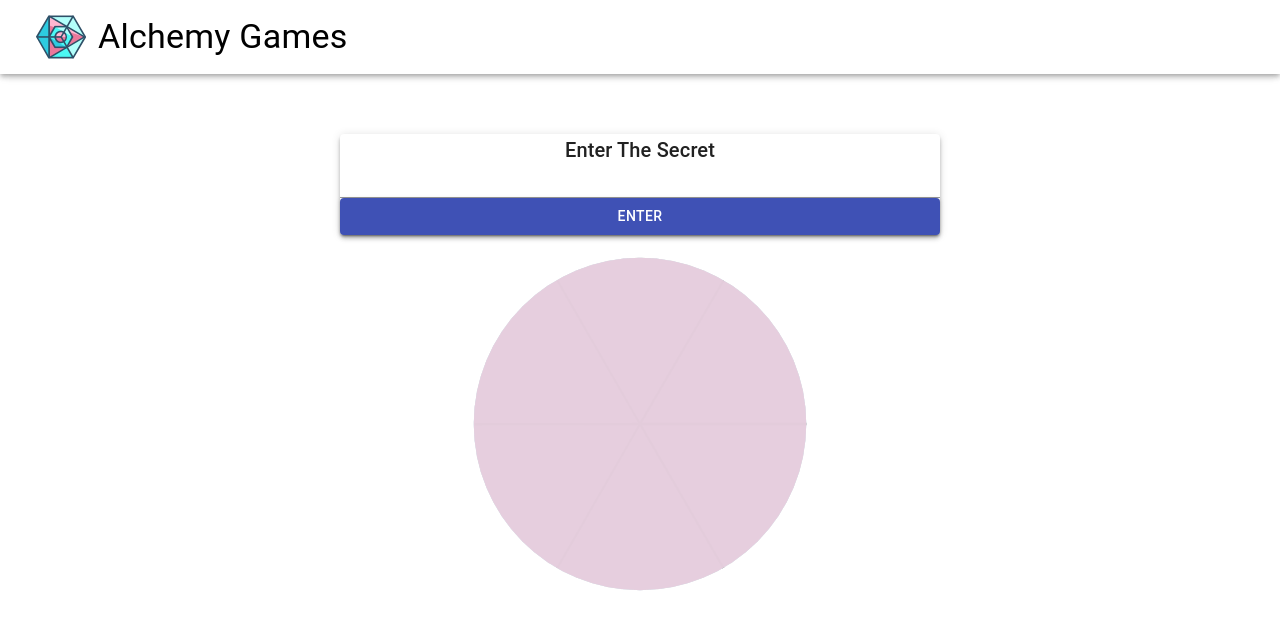
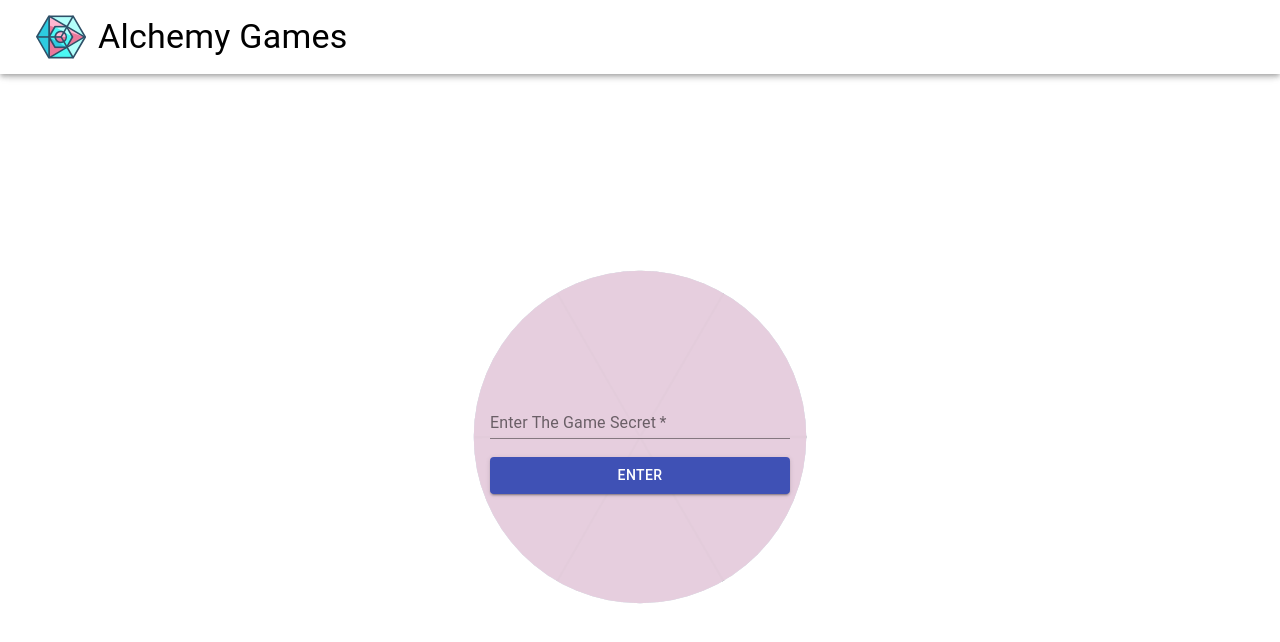
Before and after one commit to th-m/alchemy-avalon, a React (Create React App) app: page / in a window 1280 px wide. Shown: the top 642 px of the page. Built offline with nearby package versions, Linux system fonts and the light colour scheme.

Commit message:
run locally

```diff
--- a/src/App.css
+++ b/src/App.css
@@ -94,6 +94,7 @@ polygon{
 }
 
 svg{
+  height:calc(100vh - 74px);
   width: 100%;
   max-width: 800px;
   right: 50%;
--- a/src/Components/Game/character-card.component.tsx
+++ b/src/Components/Game/character-card.component.tsx
@@ -1,15 +1,31 @@
 
 import React, { useContext } from 'react'
-import {characterPics} from './../../assets/index'
-import {GameContext} from './provider'
-const KnownInfo= (props) => {
-    return  ( props.data ? <> {Object.keys(props.data).map((k, i) => <KnownData character={k} xpos={i} names={props.data[k]} /> )} </> : null);
+import { GameContext } from './provider'
+
+import minion from '../../assets/imgs/characters/minion.svg';
+import morgana from '../../assets/imgs/characters/morgana.svg';
+import mordred from '../../assets/imgs/characters/mordred.svg';
+import knight from '../../assets/imgs/characters/knight.svg';
+import merlin from '../../assets/imgs/characters/merlin.svg';
+import percival from '../../assets/imgs/characters/percival.svg';
+
+export const characterPics = {
+    minion: minion,
+    morgana: morgana,
+    mordred: mordred,
+    knight: knight,
+    merlin: merlin,
+    percival: percival,
 }
 
-const KnownData= (props) => {
+const KnownInfo = (props) => {
+    return (props.data ? <> {Object.keys(props.data).map((k, i) => <KnownData character={k} xpos={i} names={props.data[k]} />)} </> : null);
+}
+
+const KnownData = (props) => {
     return <>
         <text x="100" y="170" font-family="Verdana" font-size="30" fill="green">{props.character}</text>
-              { props.names.map((name, i) => <text x="100" y={((i * 20) + 200)} font-family="Verdana" font-size="" fill="green">{name}</text> ) }
+        {props.names.map((name, i) => <text x="100" y={((i * 20) + 200)} font-family="Verdana" font-size="" fill="green">{name}</text>)}
     </>
 }
 
@@ -21,8 +37,8 @@ export const CharacterCard = () => {
         <>
             <text x="100" y="55" fontFamily="Verdana" fontSize="35" fill="blue">{character.name}</text>
             <text x="100" y="70" fontFamily="Verdana" fontSize="15" fill="green">Aignment: {character.alignment}</text>
-                    '<image href={characterPics[character.name]} x="110" y="75" height="100" width="100" />
-                    {(character.known ? <KnownInfo data={character.known} />:null)}
+            <image href={characterPics[character.name]} x="110" y="75" height="100" width="100" />
+            {(character.known ? <KnownInfo data={character.known} /> : null)}
         </>
 
     )
--- /dev/null
+++ b/src/Components/Game/game-input.component.tsx
@@ -0,0 +1,34 @@
+import React, { useContext } from 'react'
+import { TextField, Button } from '@material-ui/core'
+import { GameContext, GameProvider } from './provider'
+
+export const GameInput = ({ step }) => {
+    const ctx = useContext(GameContext);
+    return (
+        <div style={{
+            position: 'absolute',
+            top: '50%',
+            left: '50%',
+            marginTop: '-25px',
+            marginLeft: '-150px',
+            width: '300px',
+            height: '300px',
+        }}>
+            <TextField
+                id={step}
+                fullWidth
+                required
+                label={(step === 1 ? "Enter The Game Secret" : "What Is Your Name")}
+                onChange={ctx.handleInputChange}
+                className="marg_0"
+                margin="normal"
+                value={ctx.state[step]}
+            />
+            <div style={{ marginTop: 10 }}>
+                <Button variant="contained" color="primary" fullWidth onClick={ctx.sendMessage}>
+                    Enter
+          </Button>
+            </div>
+        </div >
+    )
+}
--- a/src/Components/Game/index.tsx
+++ b/src/Components/Game/index.tsx
@@ -3,6 +3,7 @@ import { Paper, Typography, TextField, Button } from '@material-ui/core'
 import { GameContext, GameProvider } from './provider'
 import { CharacterCard } from './character-card.component'
 import { WaitingRoom } from './waiting-room.component'
+import { GameInput } from './game-input.component'
 import '../../App.css';
 
 const suggestedSettup = {
@@ -18,39 +19,11 @@ const centerPoint = [160, 140];
 const points = [[127, 82.4], [193.3, 82.4], [226.5, 139.9], [193.3, 197.4], [127, 197.4], [93.8, 139.9]];
 const squarePoints = [[127, 82.4], [193.3, 82.4], [193.3, 139.9], [193.3, 197.4], [127, 197.4], [127, 139.9]];
 
-
-const Input = ({ step }) => {
-  const ctx = useContext(GameContext);
-  return (
-    <Paper className="game_container" elevation={4}>
-      <Typography variant="h6" component="h3">
-        {(step === "secret" ? "Enter The Secret" : "What Is Your Name")}
-      </Typography>
-      <TextField
-        id={step}
-        fullWidth
-        required
-        // onKeyDown={ctx.handleKeyDown}
-        onChange={ctx.handleInputChange}
-        className="marg_0"
-        margin="normal"
-        value={ctx.state[step]}
-      />
-      <Button variant="contained" color="primary" fullWidth onClick={ctx.sendMessage}>
-        Enter
-      </Button>
-    </Paper>
-  )
-}
-
-
 const gameStateRouter = (param) => {
   switch (param) {
     case 1:
     case 2:
-      return ([
-        <Input key="i am unique" step={(param === 1 ? "secret" : "name")} />,
-      ]);
+      return <GameInput step={param} />;
     case 3:
       return ([
         <WaitingRoom />,
@@ -67,7 +40,6 @@ const Game = () => {
 
     <>
       <svg version="1.1" id="Layer_1" x="0px" y="0px" viewBox="0 0 320 280">
-        {/* // style={{ enableBackground: "new 0 0 320 280" }} > */}
         <g className={(ctx.state.step < 4 ? '' : 'hideMe')}>
           <g className={(ctx.state.step >= 3 ? '' : 'rotateMe')}>
             {points.map((x, i) => <line key={"l" + i} id={"l" + i} x1={centerPoint[0]} y1={centerPoint[1]} x2={x[0]} y2={x[1]} />)}
--- a/src/assets/index.ts
+++ /dev/null
@@ -1,16 +0,0 @@
-
-import minion from './characters/minion.svg';
-import morgana from './characters/morgana.svg';
-import mordred from './characters/mordred.svg';
-import knight from './characters/knight.svg';
-import merlin from './characters/merlin.svg';
-import percival from './characters/percival.svg';
-
-export const characterPics = {
-    minion: minion,
-    morgana: morgana,
-    mordred: mordred,
-    knight: knight,
-    merlin: merlin,
-    percival: percival,
-}
```
Also changed, not shown: package.json (+3 -9 lines), 2 other files (tests, documents, lock files or other folders). Lines whose indentation alone changed are shown as unchanged.
